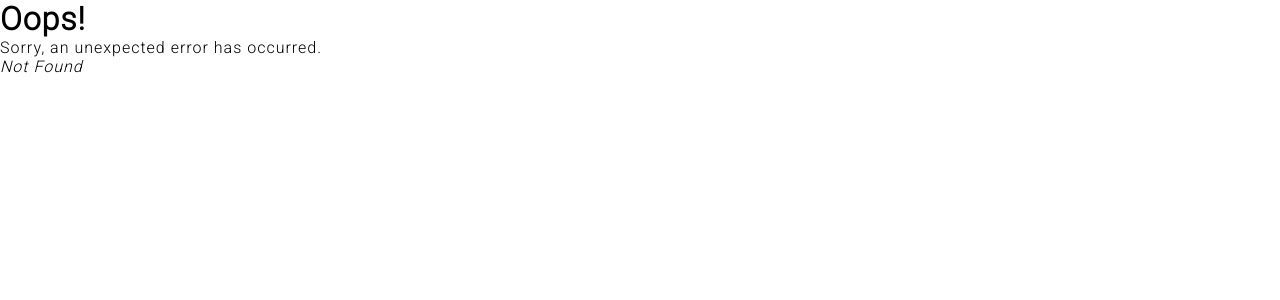
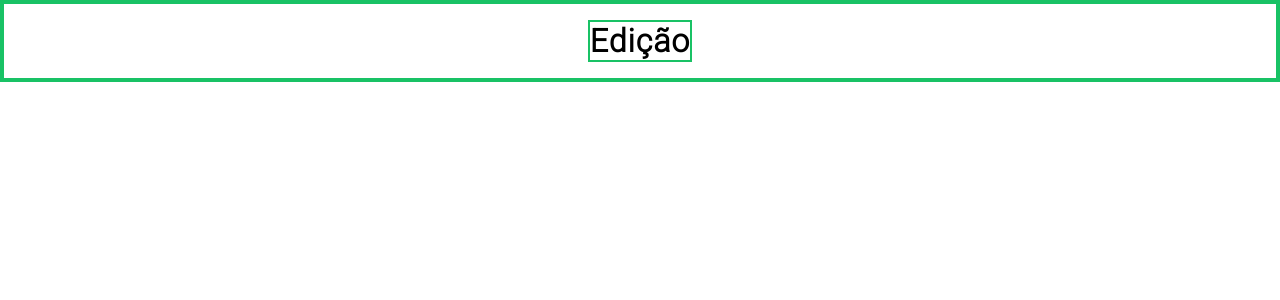
Before and after one commit to LanaGomes/costProject, a React (Vite) app: page /editpage in a window 1280 px wide. Before the commit this address had no page. Shown: the top 300 px of the page. Built offline with nearby package versions, Linux system fonts and the light colour scheme.

Commit message:
starting edit page

```diff
--- a/package.json
+++ b/package.json
@@ -12,6 +12,7 @@
   "dependencies": {
     "dom": "^0.0.3",
     "react": "^18.2.0",
+    "react-infinite-scroll-component": "^6.1.0",
     "react-router-dom": "^6.18.0"
   },
   "devDependencies": {
--- a/src/components/AddRoundButton.jsx
+++ b/src/components/AddRoundButton.jsx
@@ -1,12 +1,13 @@
 import buttonIcon from "../images/buttonRound4.png";
+import { Link } from "react-router-dom";
 
 function RoundButton({ kindOfAddition }) {
   return (
     <nav className="ButtonContainer">
       <label>{`Add ${kindOfAddition}`}</label>
-      <a>
+      <Link to={"/editpage"}>
         <img src={buttonIcon} alt="roundButton"></img>
-      </a>
+      </Link>
     </nav>
   );
 }
--- a/src/index.css
+++ b/src/index.css
@@ -7,9 +7,9 @@
   padding: 0;
   box-sizing: border-box;
 
-  /*border: solid;
+  border: solid;
   border-width: 1px;
-  border-color: rgb(25, 194, 101);*/
+  border-color: rgb(25, 194, 101);
 }
 
 html {
@@ -166,7 +166,7 @@ a:hover {
 }
 
 .layotEntradasESaídas {
-  width: 90%;
+  width: 80%;
   margin-bottom: 1rem;
   color: #2b2b2b;
 }
@@ -196,3 +196,12 @@ a:hover {
 .extractSaidas header {
   background-color: var(--laranja);
 }
+
+.editWrapper {
+  display: flex;
+  flex-direction: row;
+  justify-content: center;
+  align-items: center;
+
+  padding: 1rem;
+}
--- a/src/main.jsx
+++ b/src/main.jsx
@@ -7,6 +7,7 @@ import * as ReactDOM from "react-dom/client";
 import { createBrowserRouter, RouterProvider } from "react-router-dom";
 import Extract from "./pages/Extract.jsx";
 import Home from "./pages/Home.jsx";
+import EditPage from "./pages/EditPage.jsx";
 
 const router = createBrowserRouter([
   {
@@ -19,6 +20,12 @@ const router = createBrowserRouter([
     element: <Extract />,
     errorElement: <ErrorPage />,
   },
+
+  {
+    path: "/editpage",
+    element: <EditPage />,
+    errorElement: <ErrorPage />,
+  },
 ]);
 
 ReactDOM.createRoot(document.getElementById("root")).render(
--- /dev/null
+++ b/src/pages/EditPage.jsx
@@ -0,0 +1,10 @@
+function EditPage() {
+  return (
+    <div className="editWrapper">
+      <div className="editContainer">
+        <h1>Edição</h1>
+      </div>
+    </div>
+  );
+}
+export default EditPage;
--- a/src/pages/Extract.jsx
+++ b/src/pages/Extract.jsx
@@ -15,6 +15,7 @@ function Extract() {
       <div className="extractSaldo">
         <Saldo />
       </div>
+
       <main className="entradasESaidasContainer">
         <section className="extractEntradas layotEntradasESaídas">
           <header>{`Entradas: + 5800`}</header>
@@ -26,10 +27,6 @@ function Extract() {
           <Saidas />
           <Saidas />
           <Saidas />
-          <Saidas />
-          <Saidas />
-          <Saidas />
-          <Saidas />
         </section>
       </main>
     </>
```
Also changed, not shown: 1 other file (tests, documents, lock files or other folders).
